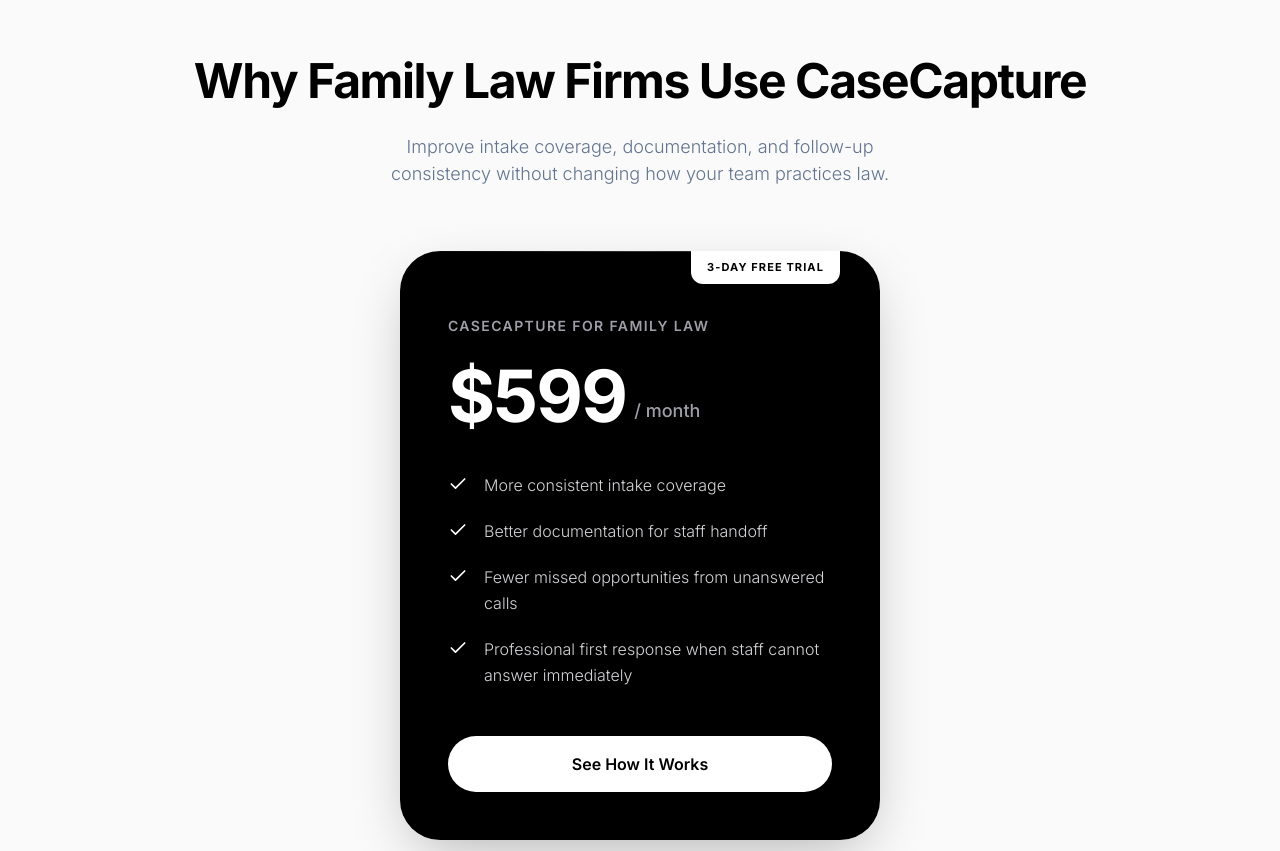
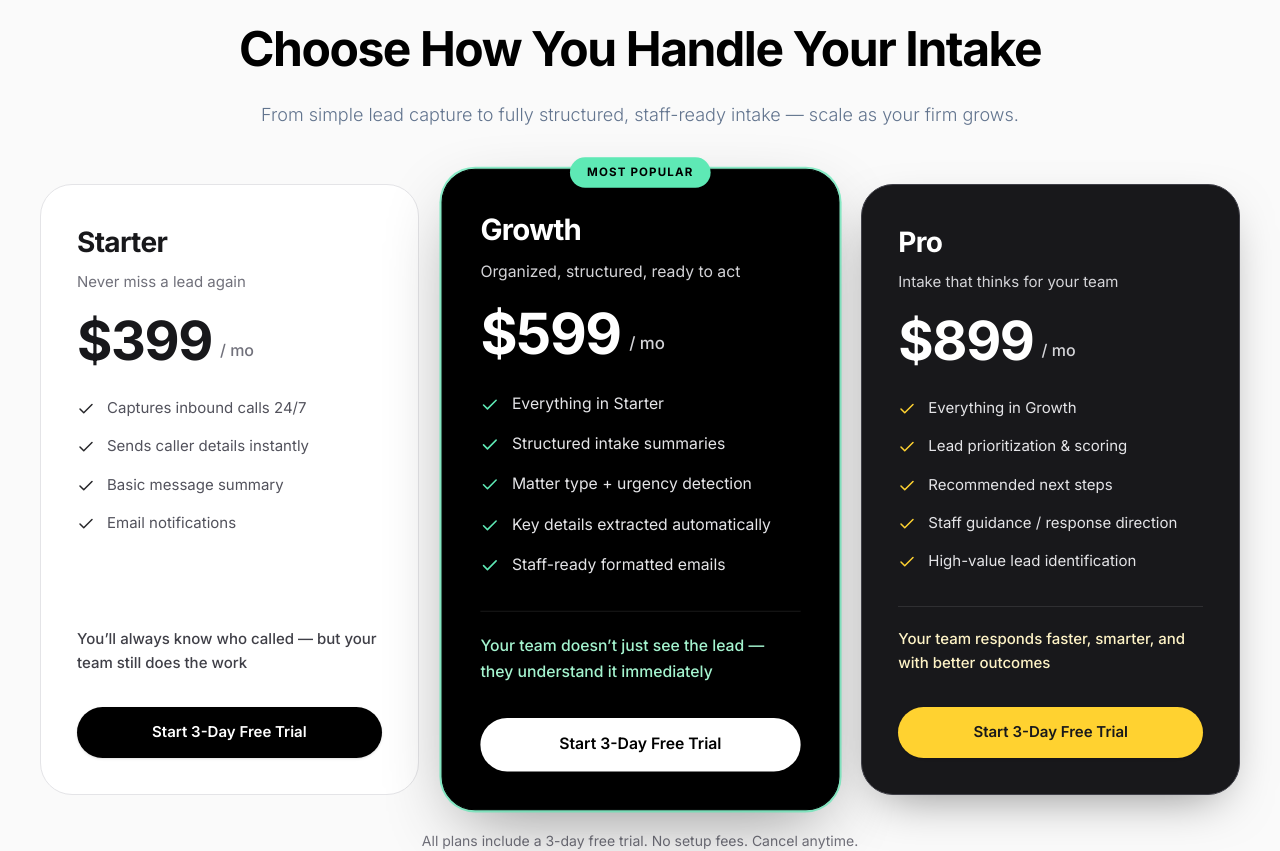
Before and after one commit to DepthSurivivor/wds-familylaw-project, a React (Vite) app: page / in a window 1280 px wide. Shown: the part 3580-4431 px from the top of the page. Built offline with nearby package versions, Linux system fonts and the light colour scheme.

Commit message:
Revamp pricing section with three-tier plans

```diff
--- a/src/components/Pricing.tsx
+++ b/src/components/Pricing.tsx
@@ -1,14 +1,77 @@
 import { motion } from 'motion/react';
 import { Check } from 'lucide-react';
 
+const plans = [
+  {
+    name: 'Starter',
+    price: '$399',
+    tagline: 'Never miss a lead again',
+    features: [
+      'Captures inbound calls 24/7',
+      'Sends caller details instantly',
+      'Basic message summary',
+      'Email notifications',
+    ],
+    outcome: 'You’ll always know who called — but your team still does the work',
+    cardClass: 'bg-white border border-zinc-200 text-zinc-900',
+    taglineClass: 'text-zinc-500',
+    featureTextClass: 'text-zinc-600',
+    checkClass: 'text-zinc-800',
+    buttonClass: 'bg-black text-white hover:bg-zinc-800',
+    outcomeClass: 'text-zinc-700',
+  },
+  {
+    name: 'Growth',
+    price: '$599',
+    tagline: 'Organized, structured, ready to act',
+    badge: 'Most Popular',
+    features: [
+      'Everything in Starter',
+      'Structured intake summaries',
+      'Matter type + urgency detection',
+      'Key details extracted automatically',
+      'Staff-ready formatted emails',
+    ],
+    outcome: 'Your team doesn’t just see the lead — they understand it immediately',
+    cardClass:
+      'bg-black text-white border border-black shadow-[0_24px_70px_-20px_rgba(0,0,0,0.45)] ring-2 ring-emerald-300/70 scale-[1.02] md:scale-105',
+    taglineClass: 'text-zinc-300',
+    featureTextClass: 'text-zinc-200',
+    checkClass: 'text-emerald-300',
+    buttonClass: 'bg-white text-black hover:bg-zinc-200',
+    outcomeClass: 'text-emerald-200',
+  },
+  {
+    name: 'Pro',
+    price: '$899',
+    tagline: 'Intake that thinks for your team',
+    features: [
+      'Everything in Growth',
+      'Lead prioritization & scoring',
+      'Recommended next steps',
+      'Staff guidance / response direction',
+      'High-value lead identification',
+    ],
+    outcome: 'Your team responds faster, smarter, and with better outcomes',
+    cardClass: 'bg-zinc-900 text-white border border-zinc-700 shadow-[0_18px_50px_-20px_rgba(0,0,0,0.5)]',
+    taglineClass: 'text-zinc-300',
+    featureTextClass: 'text-zinc-200',
+    checkClass: 'text-amber-300',
+    buttonClass: 'bg-amber-300 text-zinc-900 hover:bg-amber-200',
+    outcomeClass: 'text-amber-100',
+  },
+];
+
 export default function Pricing() {
   return (
-    <section className="py-32 px-6 bg-[#FAFAFA]">
-      <div className="max-w-[1000px] mx-auto">
-        <div className="text-center mb-16">
-          <h2 className="text-[36px] md:text-[48px] font-bold text-black tracking-[-0.03em] mb-4">Why Family Law Firms Use CaseCapture</h2>
-          <p className="text-[18px] text-slate-500 font-light max-w-[500px] mx-auto">
-            Improve intake coverage, documentation, and follow-up consistency without changing how your team practices law.
+    <section className="py-24 px-6 bg-[#FAFAFA]">
+      <div className="max-w-[1200px] mx-auto">
+        <div className="text-center mb-14">
+          <h2 className="text-[34px] md:text-[48px] font-bold text-black tracking-[-0.03em] mb-4">
+            Choose How You Handle Your Intake
+          </h2>
+          <p className="text-[18px] text-slate-500 font-light max-w-[760px] mx-auto">
+            From simple lead capture to fully structured, staff-ready intake — scale as your firm grows.
           </p>
         </div>
 
@@ -16,39 +79,55 @@
           initial={{ opacity: 0, y: 30 }}
           whileInView={{ opacity: 1, y: 0 }}
           viewport={{ once: true }}
-          className="max-w-[480px] mx-auto bg-black text-white rounded-[40px] p-10 md:p-12 relative shadow-[0_20px_60px_-15px_rgba(0,0,0,0.3)] isolate"
+          className="grid grid-cols-1 md:grid-cols-3 gap-6 lg:gap-8 items-stretch"
         >
-          {/* Subtle top glare inside the black box */}
-          <div className="absolute top-0 inset-x-0 h-px bg-gradient-to-r from-transparent via-white/20 to-transparent z-20" />
+          {plans.map((plan) => (
+            <article
+              key={plan.name}
+              className={`rounded-[32px] p-8 md:p-9 relative flex flex-col ${plan.cardClass}`}
+            >
+              {plan.badge && (
+                <div className="absolute -top-3 left-1/2 -translate-x-1/2 bg-emerald-300 text-black text-[11px] font-bold px-4 py-1.5 rounded-full uppercase tracking-widest shadow-md">
+                  {plan.badge}
+                </div>
+              )}
 
-          <div className="absolute top-0 right-10 bg-white text-black text-[11px] font-bold px-4 py-2 rounded-b-xl uppercase tracking-widest">
-            3-Day Free Trial
+              <div className="mb-5">
+                <h3 className="text-[28px] font-bold tracking-tight">{plan.name}</h3>
+                <p className={`text-[15px] mt-2 ${plan.taglineClass}`}>{plan.tagline}</p>
               </div>
 
-          <div className="text-zinc-400 text-[14px] font-semibold mb-6 uppercase tracking-widest mt-4">CaseCapture for Family Law</div>
-          <div className="flex items-end gap-2 mb-10">
-            <div className="text-[72px] font-bold leading-none tracking-tight">$599</div>
-            <div className="text-zinc-400 font-medium pb-2 text-[18px]">/ month</div>
+              <div className="flex items-end gap-2 mb-7">
+                <div className="text-[54px] font-bold leading-none tracking-tight">{plan.price}</div>
+                <div className={`font-medium pb-1.5 text-[16px] ${plan.taglineClass}`}>/ mo</div>
               </div>
 
-          <ul className="space-y-5 mb-12">
-            {[
-              'More consistent intake coverage',
-              'Better documentation for staff handoff',
-              'Fewer missed opportunities from unanswered calls',
-              'Professional first response when staff cannot answer immediately'
-            ].map((feature, i) => (
-              <li key={i} className="flex gap-4 items-start text-zinc-300 font-light text-[16px] leading-relaxed">
-                <Check className="w-5 h-5 text-white flex-shrink-0 mt-0.5" />
-                {feature}
+              <ul className="space-y-3.5 mb-8">
+                {plan.features.map((feature) => (
+                  <li key={feature} className={`flex gap-3 items-start text-[15px] leading-relaxed ${plan.featureTextClass}`}>
+                    <Check className={`w-4.5 h-4.5 flex-shrink-0 mt-1 ${plan.checkClass}`} />
+                    <span>{feature}</span>
                   </li>
                 ))}
               </ul>
 
-          <a href="#book" className="block text-center w-full bg-white text-black py-4 rounded-full font-semibold text-[16px] hover:bg-zinc-200 transition-colors shadow-lg hover:shadow-xl">
-            See How It Works
+              <p className={`text-[15px] leading-relaxed font-medium mt-auto mb-8 pt-5 border-t border-white/10 ${plan.outcomeClass}`}>
+                {plan.outcome}
+              </p>
+
+              <a
+                href="#book"
+                className={`block text-center w-full py-3.5 rounded-full font-semibold text-[15px] transition-colors shadow-sm hover:shadow-md ${plan.buttonClass}`}
+              >
+                Start 3-Day Free Trial
               </a>
+            </article>
+          ))}
         </motion.div>
+
+        <p className="text-center text-sm text-zinc-500 mt-9">
+          All plans include a 3-day free trial. No setup fees. Cancel anytime.
+        </p>
       </div>
     </section>
   );
```
Lines whose indentation alone changed are shown as unchanged.
